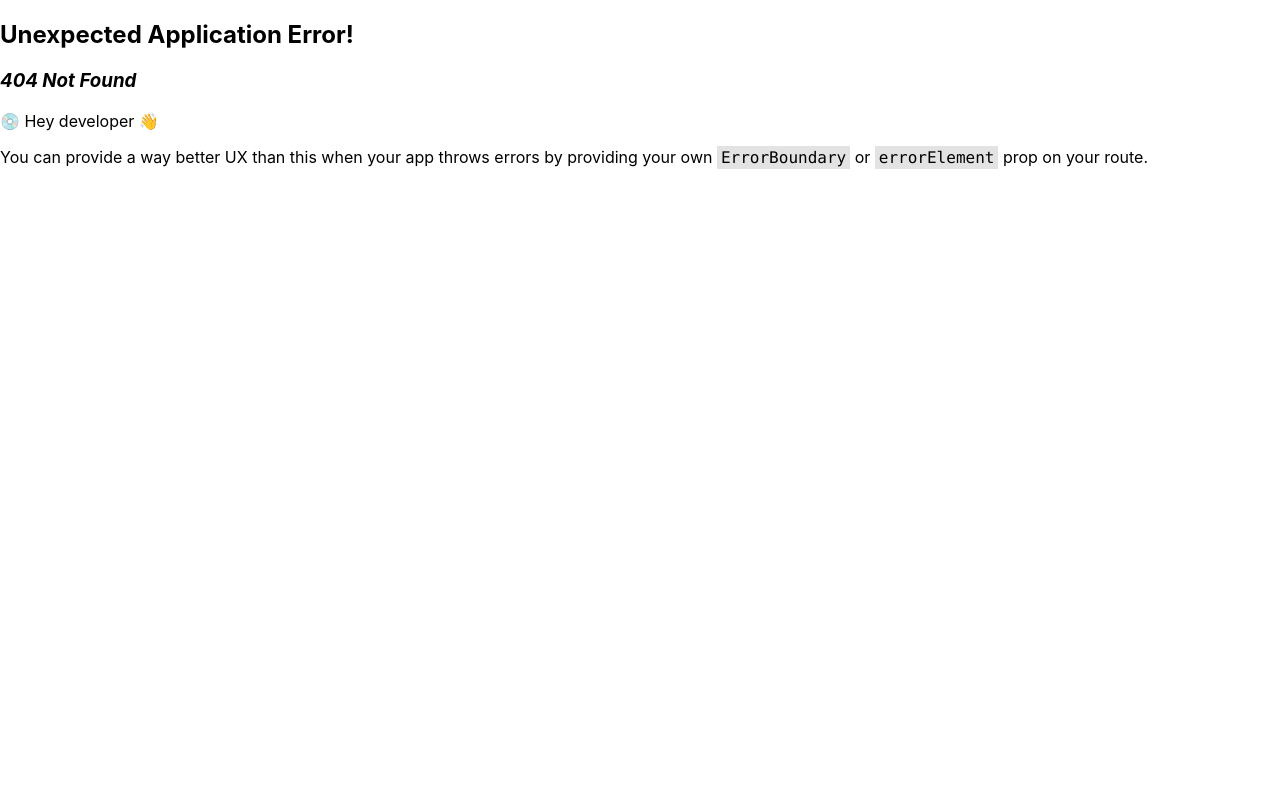
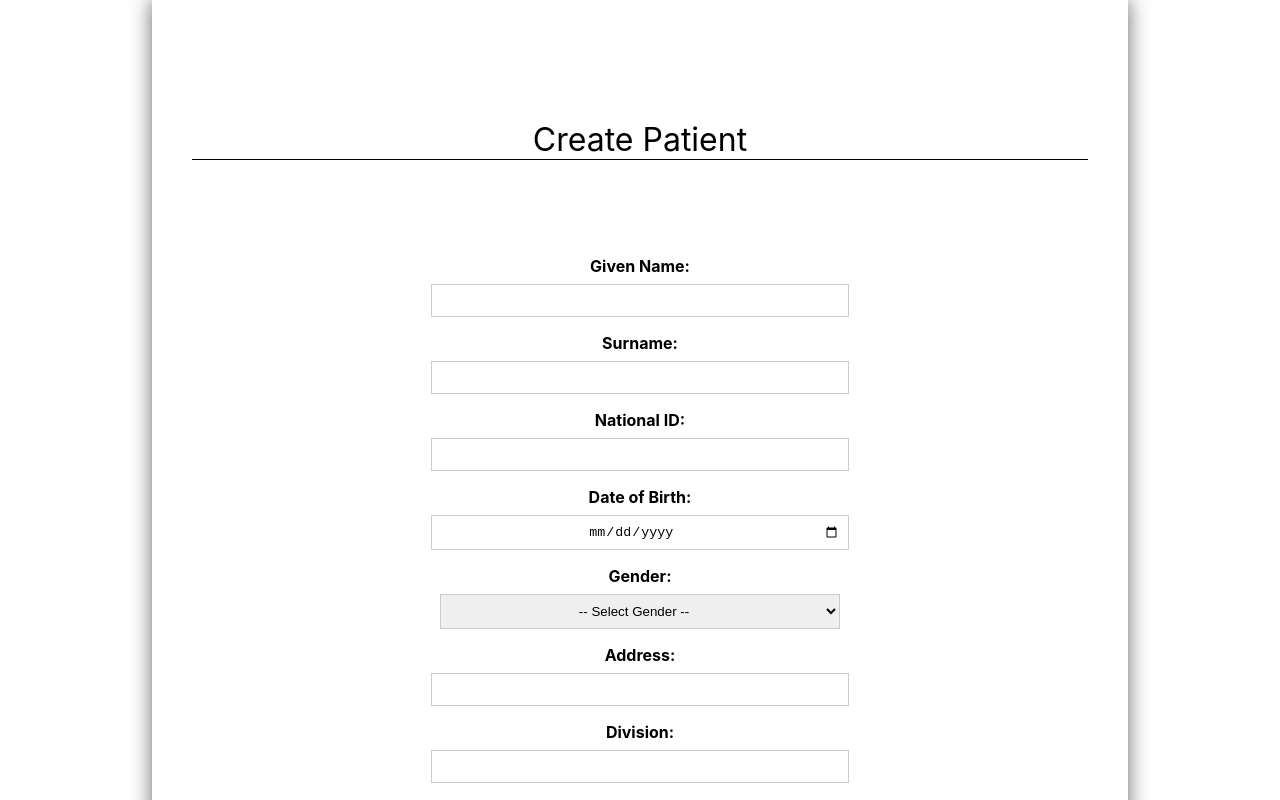
Before and after one commit to emon-swe-sust/shr-client, a React (Create React App) app: page / in a window 1280 px wide. Before the commit this address had no page. Shown: the top 800 px of the page. Built offline with nearby package versions, Linux system fonts and the light colour scheme; sample sign-in values are in the browser's storage.

Commit message:
make authentication workable

```diff
--- a/src/App.js
+++ b/src/App.js
@@ -1,9 +1,6 @@
 import { createBrowserRouter, RouterProvider } from "react-router-dom";
 import Login from "./login/Login";
 import CreatePatient from "./patient/CreatePatient";
-import { createContext, useState } from "react";
-
-export const TokenContext = createContext(null);
 
 function App() {
   const router = createBrowserRouter([
@@ -15,16 +12,13 @@ function App() {
       path: "/create-patient",
       element: <CreatePatient />,
     },
+    {
+      path: "/",
+      element: <CreatePatient />,
+    },
   ]);
 
-  const [token, setToken] = useState("");
-  const value = { token, setToken };
-
-  return (
-    <TokenContext.Provider value={value}>
-      <RouterProvider router={router} />
-    </TokenContext.Provider>
-  );
+  return <RouterProvider router={router} />;
 }
 
 export default App;
--- a/src/login/Login.jsx
+++ b/src/login/Login.jsx
@@ -1,6 +1,7 @@
-import React, { useState } from "react";
+import React, { useEffect, useState } from "react";
 import styled from "styled-components";
 import axios from "axios";
+import { Navigate, redirect, useNavigate } from "react-router-dom";
 
 const Container = styled.div`
   display: flex;
@@ -46,8 +47,15 @@ const Title = styled.div`
 `;
 
 function Login() {
+  const navigate = useNavigate();
   const [email, setEmail] = useState("");
   const [password, setPassword] = useState("");
+
+  useEffect(() => {
+    if (sessionStorage.getItem("access_token")) {
+      navigate("/");
+    }
+  }, []);
 
   const handleemailChange = (event) => {
     setEmail(event.target.value);
@@ -60,8 +68,6 @@ function Login() {
   const handleSubmit = async (event) => {
     event.preventDefault();
     if (email && password) {
-      console.log("email:", email);
-      console.log("Password:", password);
       try {
         const config = {
           headers: {
@@ -81,11 +87,9 @@ function Login() {
           config
         );
 
-        console.log("Login successful");
-        console.log(response);
-      } catch (error) {
-        console.error("Error logging in:", error);
-      }
+        sessionStorage.setItem("access_token", response.data.access_token);
+        navigate("/");
+      } catch (error) {}
     } else {
       alert("Please fill in both email and password fields");
     }
--- a/src/patient/CreatePatient.jsx
+++ b/src/patient/CreatePatient.jsx
@@ -1,5 +1,6 @@
-import React, { useState } from "react";
-import { Form } from "react-router-dom";
+import axios from "axios";
+import React, { useEffect, useState } from "react";
+import { Form, Navigate, redirect, useNavigate } from "react-router-dom";
 import styled from "styled-components";
 
 const FormContainer = styled(Form)`
@@ -24,10 +25,20 @@ const Input = styled.input`
   width: 400px;
 `;
 
+const DateInput = styled.input`
+  margin-top: 0.5rem;
+  padding: 0.5rem;
+  border: 1px solid #ccc;
+  width: 400px;
+  text-align: center;
+`;
+
 const Select = styled.select`
   margin-top: 0.5rem;
   padding: 0.5rem;
+  width: 400px;
   border: 1px solid #ccc;
+  text-align: center;
 `;
 
 const Button = styled.button`
@@ -64,6 +75,13 @@ const CreatePatient = () => {
     },
     confidential: "No",
   });
+  const navigate = useNavigate();
+
+  useEffect(() => {
+    if (!sessionStorage.getItem("access_token")) {
+      navigate("/signin");
+    }
+  }, []);
 
   const handleInputChange = (event) => {
     const { name, value } = event.target;
@@ -84,9 +102,30 @@ const CreatePatient = () => {
     }));
   };
 
-  const handleSubmit = (event) => {
+  const handleSubmit = async (event) => {
     event.preventDefault();
+    const data = JSON.stringify(formData);
+    try {
+      const config = {
+        headers: {
+          "Content-Type": "application/form-data",
+          "X-Auth-Token": sessionStorage.getItem("access_token"),
+          From: "local-facility-admin@test.com",
+          client_id: "18701",
+        },
+      };
+
+      const response = await axios.post(
+        "http://localhost:8081/api/v1/patients",
+        data,
+        config
+      );
+
+      sessionStorage.setItem("access_token", response.data.access_token);
+      navigate("/");
+    } catch (error) {}
     console.log(formData);
+    console.log(data);
   };
 
   return (
@@ -120,7 +159,7 @@ const CreatePatient = () => {
         required
       />
       <Label htmlFor="date_of_birth">Date of Birth:</Label>
-      <Input
+      <DateInput
         type="date"
         id="date_of_birth"
         name="date_of_birth"
```
Also changed, not shown: src/index.js (+6 -6 lines), src/test.json (added, +14 -0 lines).
